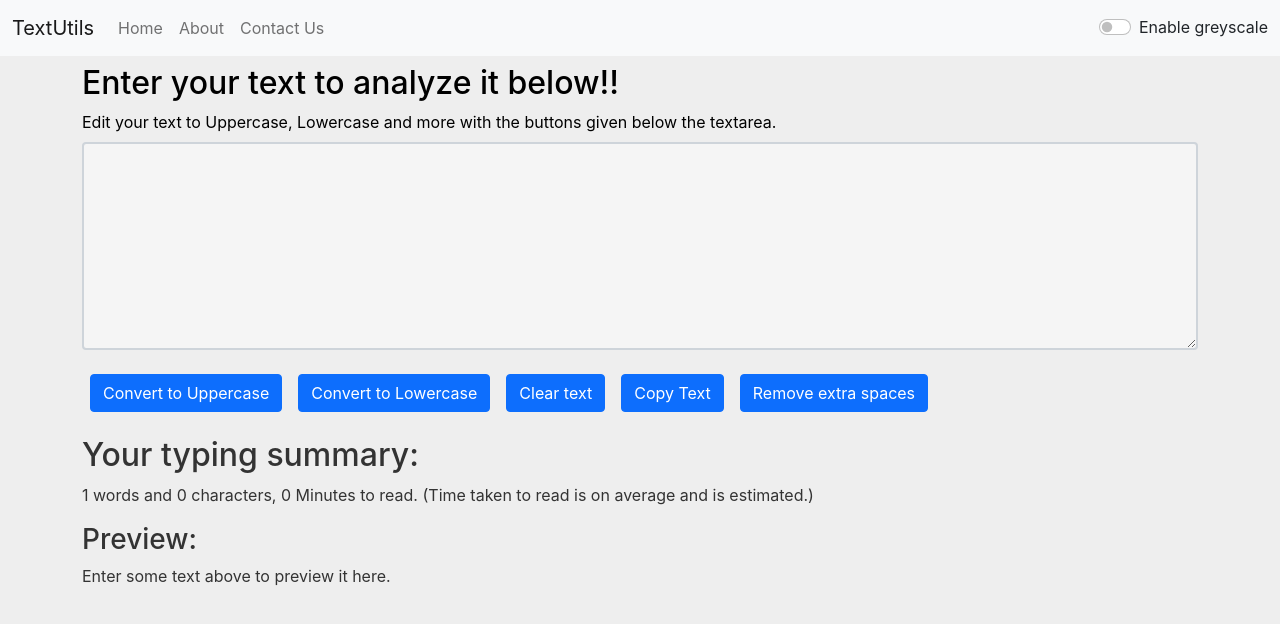
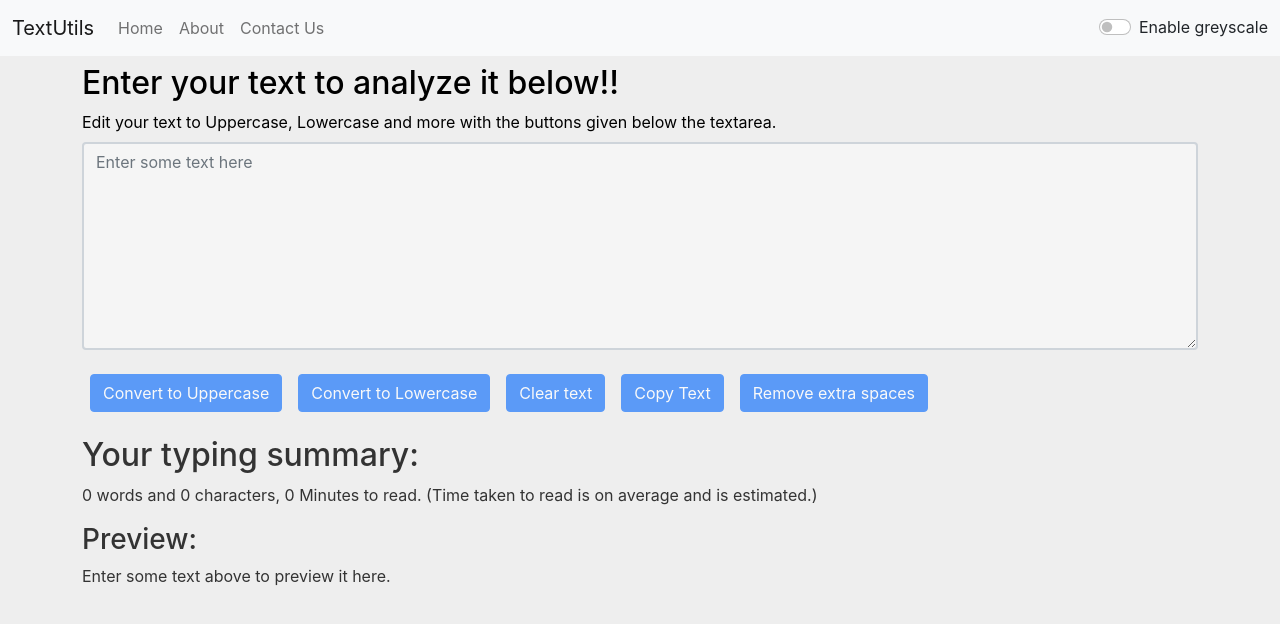
Before and after one commit to ved32bs3/textutils, a React (Create React App) app: page / in a window 1280 px wide. Shown: the top 624 px of the page. Built offline with nearby package versions, Linux system fonts and the light colour scheme.

Commit message:
commit on 'main'

```diff
--- a/src/App.js
+++ b/src/App.js
@@ -38,7 +38,7 @@ function App() {
             <ContactUs />
           </Route>
           <Route exact path="/">
-            <Textbox mode={Mode} heading="Enter your text to analyze it below!!"/>
+            <Textbox mode={Mode} heading="Enter your text to analyze it below!!"placeholder="Enter some text here"/>
           </Route>
         </Switch>
       </Router>
--- a/src/Components/Textbox.js
+++ b/src/Components/Textbox.js
@@ -48,17 +48,17 @@ export default function Textbox(props) {
             <label htmlFor="textArea" className="form-label">Edit your text to Uppercase, Lowercase and more with the buttons given below the textarea.</label>
             <textarea className="form-control border-2" id="textArea" rows="8" value={text} placeholder={props.placeholder} onChange={handleOnChange} style={{backgroundColor: props.mode==='dark'?'grey':'whitesmoke', color: props.mode==='dark'?'white':'black'}}></textarea>
           </div>
-          <button className="btn btn-primary mx-2 my-2" onClick={handleUpClick}>Convert to Uppercase</button>
-          <button className="btn btn-primary mx-2 my-2" onClick={handleLoClick}>Convert to Lowercase</button>
-          <button className="btn btn-primary mx-2 my-2" onClick={handleClearClick}>Clear text</button>
-          <button className="btn btn-primary mx-2 my-2" onClick={handleCopyClick}>{CopyBtn}</button>
-          <button className="btn btn-primary mx-2 my-2" onClick={handleSpaClick}>Remove extra spaces</button>
+          <button disabled={text.length===0} className="btn btn-primary mx-2 my-2" onClick={handleUpClick}>Convert to Uppercase</button>
+          <button disabled={text.length===0} className="btn btn-primary mx-2 my-2" onClick={handleLoClick}>Convert to Lowercase</button>
+          <button disabled={text.length===0} className="btn btn-primary mx-2 my-2" onClick={handleClearClick}>Clear text</button>
+          <button disabled={text.length===0} className="btn btn-primary mx-2 my-2" onClick={handleCopyClick}>{CopyBtn}</button>
+          <button disabled={text.length===0} className="btn btn-primary mx-2 my-2" onClick={handleSpaClick}>Remove extra spaces</button>
         </div>
       </div>
       <div className="container">
         <h2>Your typing summary:</h2>
-        <p>{text.split(' ').filter((element) => {return element, element !== 0;}).length} words and {text.length} characters,
-        <span> {0.008 * text.split(' ').length - 0.008} Minutes to read. (Time taken to read is on average and is estimated.)</span></p>
+        <p>{text.split(/\s/).filter((element) => {return element.length !== 0;}).length} words and {text.length} characters,
+        <span> {0.008 * text.split(' ').filter((element) => {return element.length !== 0;}).length} Minutes to read. (Time taken to read is on average and is estimated.)</span></p>
         <h3>Preview:</h3>
         <p>{text===''?'Enter some text above to preview it here.':text}</p>
       </div>
```
Also changed, not shown: src/Components/Navbar.js (+4 -4 lines).
